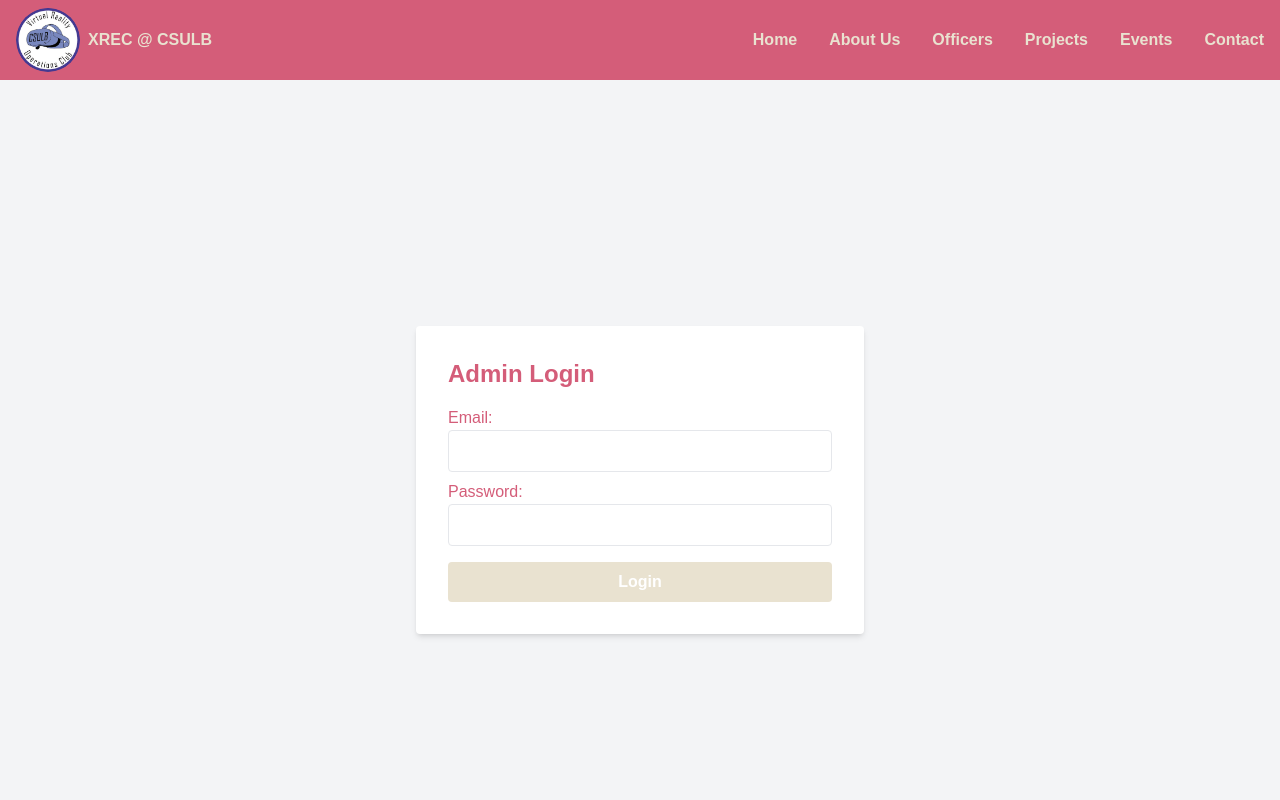
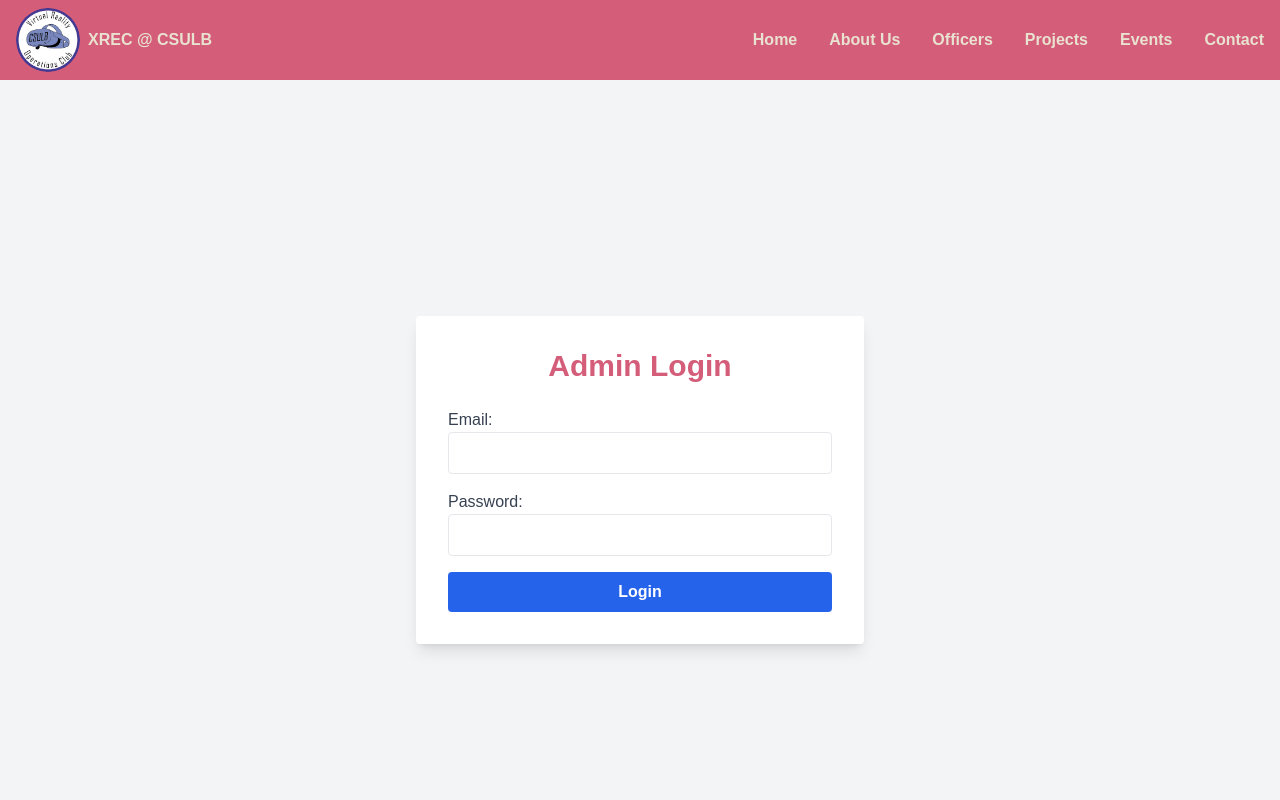
Before and after one commit to chuckmilton/xrec-website, a Next.js app: page /admin/login in a window 1280 px wide. Shown: the top 800 px of the page. Built offline with nearby package versions, Linux system fonts and the light colour scheme; no server answers.

Commit message:
Update login UI

```diff
--- a/src/app/admin/login/page.js
+++ b/src/app/admin/login/page.js
@@ -33,34 +33,41 @@ export default function LoginPage() {
   };
 
   return (
-    <div className="flex items-center justify-center min-h-screen bg-gray-100">
-      <form onSubmit={handleLogin} className="p-8 bg-white rounded shadow-md w-full max-w-md">
-        <h2 className="mb-4 text-2xl font-bold">Admin Login</h2>
-        {errorMsg && <p className="mb-4 text-red-500">{errorMsg}</p>}
-        <label className="block mb-2">
-          Email:
+    <div className="min-h-screen bg-gray-100 flex items-center justify-center">
+      <div className="max-w-md w-full bg-white p-8 rounded shadow-lg">
+        <h2 className="text-3xl font-bold text-center mb-6">Admin Login</h2>
+        {errorMsg && (
+          <p className="text-red-500 text-center mb-4">{errorMsg}</p>
+        )}
+        <form onSubmit={handleLogin} className="space-y-4">
+          <div>
+            <label className="block text-gray-700">Email:</label>
             <input
               type="email"
               value={email}
               onChange={(e) => setEmail(e.target.value)}
-            className="w-full p-2 border rounded"
+              className="w-full p-2 border rounded focus:outline-none focus:border-blue-500"
               required
             />
-        </label>
-        <label className="block mb-4">
-          Password:
+          </div>
+          <div>
+            <label className="block text-gray-700">Password:</label>
             <input
               type="password"
               value={password}
               onChange={(e) => setPassword(e.target.value)}
-            className="w-full p-2 border rounded"
+              className="w-full p-2 border rounded focus:outline-none focus:border-blue-500"
               required
             />
-        </label>
-        <button type="submit" className="w-full p-2 font-bold text-white bg-beige rounded">
+          </div>
+          <button
+            type="submit"
+            className="w-full py-2 bg-blue-600 hover:bg-blue-700 text-white font-bold rounded"
+          >
             Login
           </button>
         </form>
       </div>
+    </div>
   );
 }
```
Lines whose indentation alone changed are shown as unchanged.
